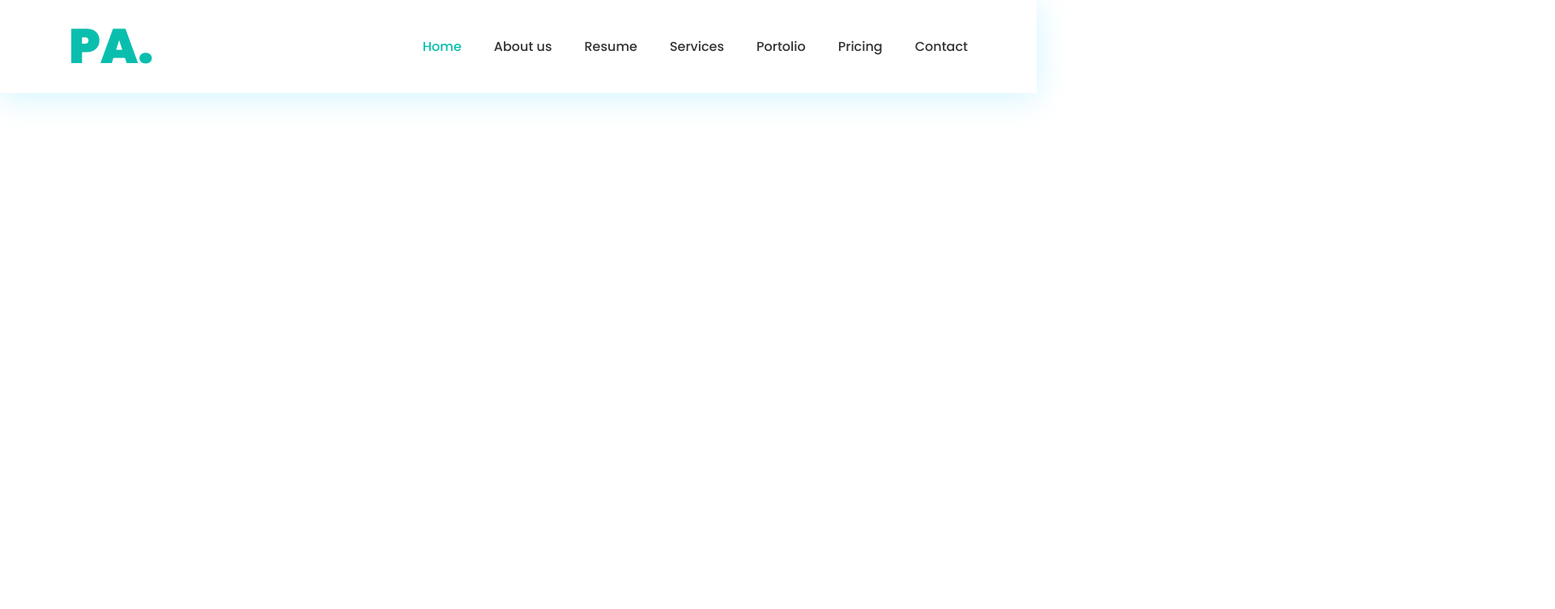
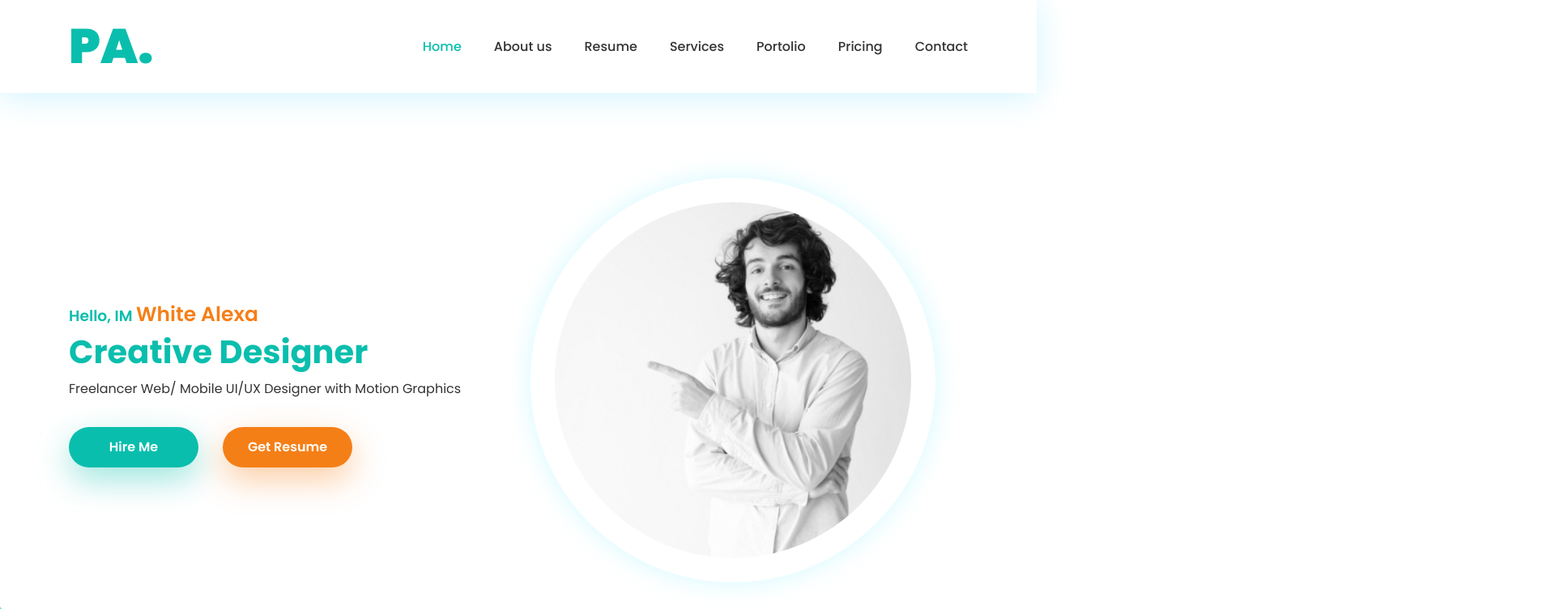
Before and after one commit to ParsaAbasnezhad/personal-site, a plain HTML site: page index.html in a window 1280 px wide. Shown: the top 753 px of the page at 81% size, 1920 px wide, since content can reach past the window. Drawn offline with Linux system fonts and the light colour scheme.

Commit message:
Implement main content section for homepage with full styling

```diff
--- a/assets/js/script.js
+++ b/assets/js/script.js
@@ -1,9 +1,9 @@
 const navToggleIcon = document.querySelector('.nav__toggle-icon');
 const menu = document.querySelector('.menu');
-const cover = document.querySelector('.cover');
+// const cover = document.querySelector('.cover');
 
 navToggleIcon.addEventListener('click', function() {
    this.classList.toggle('nav__toggle-icon--open');
     menu.classList.toggle('menu--open');
-    cover.classList.toggle('cover__show');
+    // cover.classList.toggle('cover__show');
 })
--- a/assets/style/app.css
+++ b/assets/style/app.css
@@ -4,6 +4,7 @@
     --shadow-color: rgba(19, 182, 255, 24%);
     --app-bg: #ffffff;
     --section-bg-color: #ffffff;
+    --oreng: #F57F17;
 }
 
 
@@ -30,6 +31,51 @@ ul {
     margin: 0;
 }
 
+/*
+
+
+?"?"?"?"?"?"?"?"?"?
+Reset Styles
+?"?"?"?"?"?"?"?"?"?
+
+
+*/
+
+.btn {
+    width: 16rem;
+    height: 5rem;
+    border-radius: 4rem;
+    color: var(--app-bg);
+    display: flex;
+    align-items: center;
+    justify-content: center;
+    background-color: var(--primary-color);
+    font-family: 'Poppins SemiBold';
+    box-shadow: 0 1.5rem 4rem rgba(11, 190, 173, 40%);
+}
+
+.btn_app{
+    background-color: var(--oreng);
+    box-shadow: 0 1.5rem 4rem rgba(245, 127, 23, 40%);
+}
+
+/*
+
+}{}{}{}{}{}{}{}{
+
+Helper Classes
+
+}{}{}{}{}{}{}{}{
+
+*/
+
+.aline_item_center {
+    align-items: center;
+}
+
+
+
+
 
 
 /*
@@ -50,6 +96,8 @@ body {
     font-family: "Poppins";
     font-size: 1.6rem;
     line-height: 1.5rem;
+    color: var(--text-color);
+    background-color: var(--app-bg);
 }
 
 
@@ -178,3 +226,86 @@ Header
     opacity: 1;
     z-index: 99;
 }
+
+/*
+
+?>?>?>?>?>?>?>>??>?>
+
+Main
+
+?>?>?>?>?>?>?>?>?>?>
+
+*/
+
+
+
+.main {
+    padding-top: 12rem;
+}
+
+
+
+
+/*
+
+
+@!@!@!@!@!@!@!@!@
+
+Mine Home
+
+@!@!@!@@!@!@!!@@!
+
+
+*/
+
+
+
+.home {
+    margin-top: 10rem;
+}
+
+.home__content {}
+
+.home__name {
+    font-family: 'Poppins SemiBold';
+    color: var(--primary-color);
+}
+
+.home__name span {
+    color: var(--oreng);
+    font-size: 2.5rem;
+    margin: 0;
+}
+
+.home__title {
+    font-family: 'Poppins Bold';
+    color: var(--primary-color);
+    font-size: 4rem;
+    margin: 3rem 0;
+}
+
+.home__caption {
+    margin-top: 2rem;
+    margin-bottom: 4rem;
+}
+
+.home__link-wrapper {
+    display: flex;
+    gap: 3rem;
+}
+
+.home__link {}
+
+.home__link {}
+
+.home__photo {
+    width: 50rem ;
+    height: 50rem ;
+    border-radius: 100%;
+    background-image: url(/assets/image/header-avatar.jpg);
+    background-repeat: no-repeat;
+    background-position: center;
+    background-size: cover;
+    box-shadow: 0 0 3rem rgba(96, 233, 255, 27%);
+    border: 3rem solid var(--app-bg)
+}
--- a/index.html
+++ b/index.html
@@ -46,6 +46,33 @@
             </nav>
         </div>
     </header>
+    <main class="main">
+        <section class="home">
+            <div class="container">
+                <div class="row aline_item_center ">
+                    <div class="col-6">
+                        <div class="home__content">
+                            <h3 class="home__name">Hello, IM <span>White Alexa</span></h3>
+                            <h2 class="home__title">Creative Designer</h2>
+                            <p class="home__caption">Freelancer Web/ Mobile UI/UX Designer with Motion Graphics</p>
+                            <div class="home__link-wrapper">
+                                <a href="" class="home__link btn">Hire Me</a>
+                                <a href="" class="home__link btn btn_app">Get Resume</a>
+                            </div>
+                        </div>
+                    </div>
+                    <div class="col-6">
+                        <div class="home__photo"></div>
+                    </div>
+                </div>
+            </div>
+            <svg xmlns="http://www.w3.org/2000/svg" width="2165.237" height="361.824" viewBox="0 0 2165.237 361.824">
+                <path id="Shape"
+                    d="M-27.061,842.561s136.212,230.682,399.849,188.94,252.483-137.226,544.85-30.757,358.107,28.729,547.046-37.349,358.107,118.637,576.45,8.788,0,232.2,0,232.2L36.82,1201.005Z"
+                    transform="translate(27.061 -842.561)" fill="#0cbfae" />
+            </svg>
+        </section>
+    </main>
     <div class="cover"></div>
     <script src="assets/js/script.js"></script>
 </body>
```
